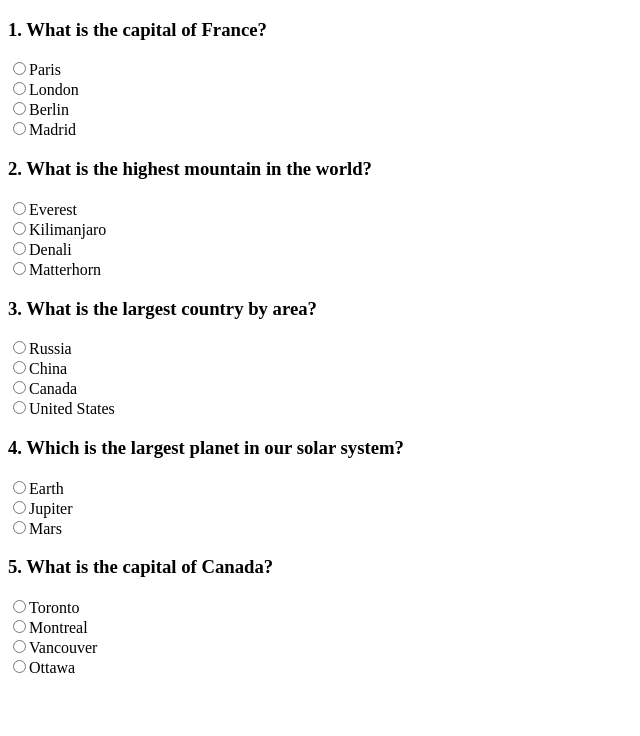
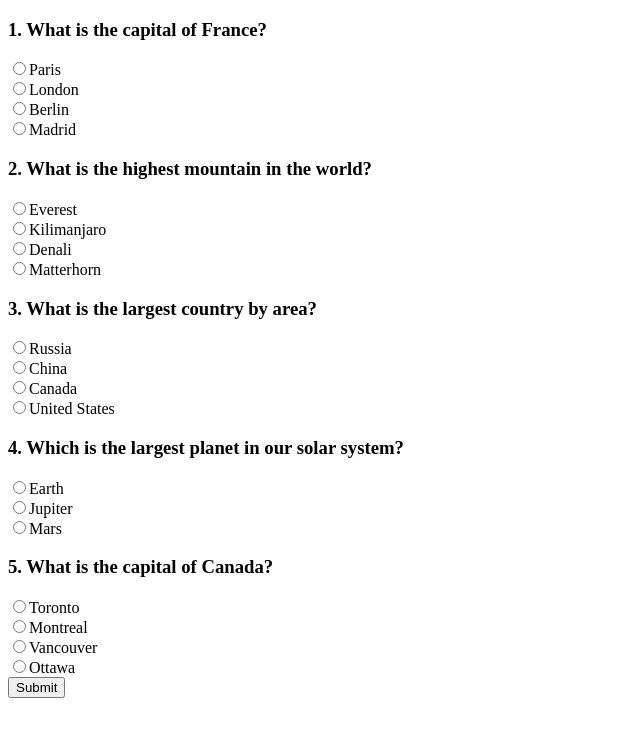
Before and after one commit to acciojob/quiz-with-session-BoonDocks-sl, a website: page main.html in a window 1280 px wide. Shown: the whole page, without its empty margins (0-640 px from the left). Drawn offline with Linux system fonts and the light colour scheme.

Commit message:
created a submission

```diff
--- a/main.html
+++ b/main.html
@@ -6,6 +6,7 @@
 
 <body>
   <div id="quiz-container"></div>
+  <button id="submit-button">Submit</button>
 
   <script type="text/javascript" src="./script.js"></script>
 </body>
```
